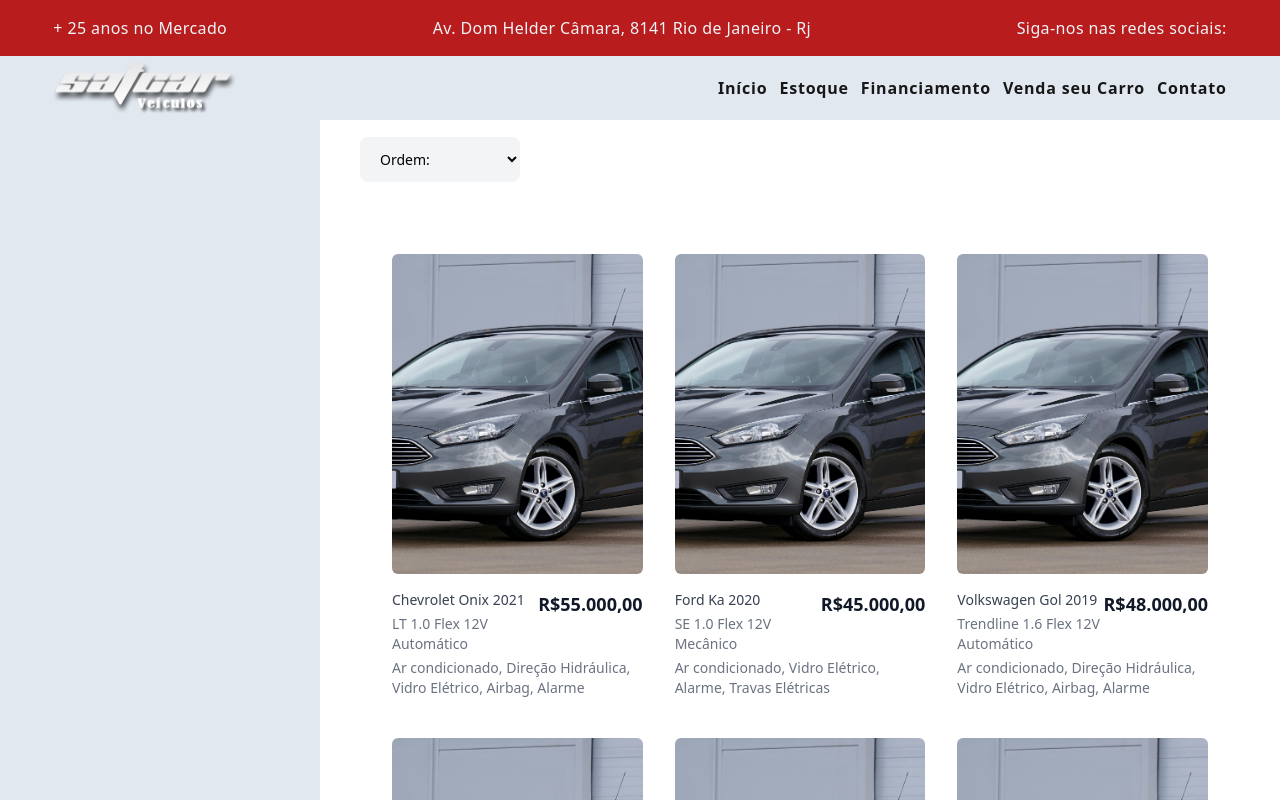
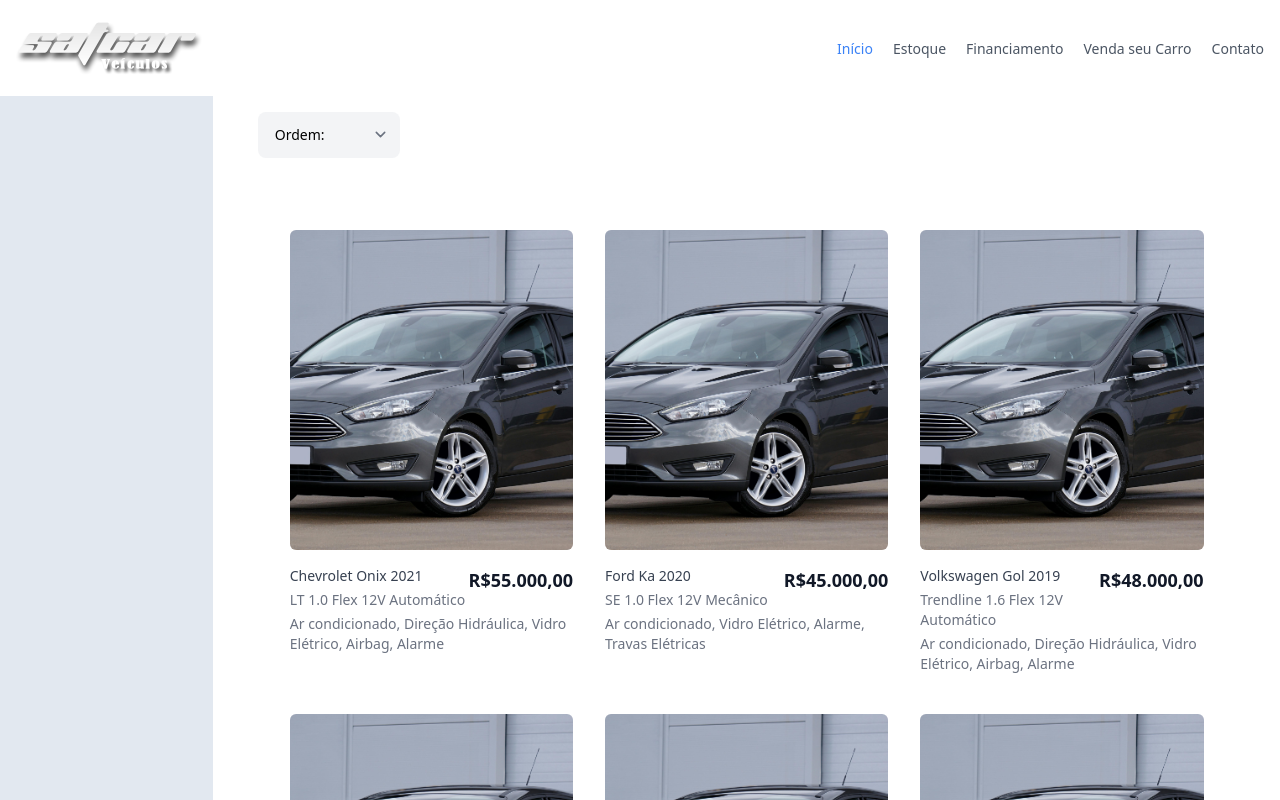
Before and after one commit to julioallday/satcar-website, an Angular app: page /estoque in a window 1280 px wide. Shown: the top 800 px of the page. Built offline with nearby package versions, Linux system fonts and the light colour scheme.

Commit message:
feat(template): add cor dinamica, posicionamento correto

```diff
--- a/package.json
+++ b/package.json
@@ -18,6 +18,7 @@
     "@angular/platform-browser": "^17.2.0",
     "@angular/platform-browser-dynamic": "^17.2.0",
     "@angular/router": "^17.2.0",
+    "@preline/collapse": "^2.0.2",
     "@preline/overlay": "^2.0.2",
     "preline": "^2.0.3",
     "rxjs": "~7.8.0",
@@ -29,6 +30,7 @@
     "@angular/cli": "^17.2.3",
     "@angular/compiler-cli": "^17.2.0",
     "@tailwindcss/aspect-ratio": "^0.4.2",
+    "@tailwindcss/forms": "^0.5.7",
     "@types/jasmine": "~5.1.0",
     "autoprefixer": "^10.4.18",
     "jasmine-core": "~5.1.0",
--- a/src/app/app.component.html
+++ b/src/app/app.component.html
@@ -1,2 +1,4 @@
-<header></header>
-<router-outlet></router-outlet>
+<div class="grid grid-rows-2">
+  <header ></header>
+  <router-outlet class="row-span-full"></router-outlet>
+</div>
--- a/src/app/components/header/header.component.html
+++ b/src/app/components/header/header.component.html
@@ -1,13 +1,34 @@
-<section class="header w-full text-slate-100">
-  <div class="header-slice flex bg-red-700 h-14 justify-center items-center">
-    <div
-      class="flex justify-between items-center h-2/4 w-11/12 tracking-wide text-center"
-    >
-      <span>+ 25 anos no Mercado</span>
-      <span>Av. Dom Helder Câmara, 8141 Rio de Janeiro - Rj</span>
-      <span>Siga-nos nas redes sociais:</span>
+
+  <section class="flex flex-wrap fixed sm:justify-start sm:flex-nowrap z-50 w-full  text-sm py-4 transition-colors " [ngClass]="{'bg-transparent': isTransparent, 'dark:bg-gray-800': !isTransparent}">
+  <nav class="max-w-[85rem] w-full mx-auto px-4 sm:flex sm:items-center sm:justify-between" aria-label="Global">
+    <div class="flex items-center justify-between">
+      <a class="flex-none" href="#">
+        <img class="w-3/6 h-auto" src="../../../assets/logo.png" alt="Logo">
+      </a>
+      <div class="sm:hidden">
+        <button type="button" class="hs-collapse-toggle p-2 inline-flex justify-center items-center gap-x-2 rounded-lg border border-gray-200 bg-white text-gray-800 shadow-sm hover:bg-gray-50 disabled:opacity-50 disabled:pointer-events-none dark:bg-transparent dark:border-gray-700 dark:text-white dark:hover:bg-white/10 dark:focus:outline-none dark:focus:ring-1 dark:focus:ring-gray-600" data-hs-collapse="#navbar-image-2" aria-controls="navbar-image-2" aria-label="Toggle navigation">
+          <svg class="hs-collapse-open:hidden flex-shrink-0 size-4" xmlns="http://www.w3.org/2000/svg" width="24" height="24" viewBox="0 0 24 24" fill="none" stroke="currentColor" stroke-width="2" stroke-linecap="round" stroke-linejoin="round"><line x1="3" x2="21" y1="6" y2="6"/><line x1="3" x2="21" y1="12" y2="12"/><line x1="3" x2="21" y1="18" y2="18"/></svg>
+          <svg class="hs-collapse-open:block hidden flex-shrink-0 size-4" xmlns="http://www.w3.org/2000/svg" width="24" height="24" viewBox="0 0 24 24" fill="none" stroke="currentColor" stroke-width="2" stroke-linecap="round" stroke-linejoin="round"><path d="M18 6 6 18"/><path d="m6 6 12 12"/></svg>
+        </button>
+      </div>
     </div>
-  </div>
+    <div id="navbar-image-2" class="hs-collapse hidden overflow-hidden transition-all duration-300 basis-full grow sm:block">
+      <div class="flex flex-col gap-5 mt-5 sm:flex-row sm:items-center sm:justify-end sm:mt-0 sm:ps-5">
+        <button [routerLink]="['/inicio']" class="font-medium text-blue-500 dark:focus:outline-none dark:focus:ring-1 dark:focus:ring-gray-600" href="#" aria-current="page">Início</button>
+        <button [routerLink]="['/estoque']" class="font-medium text-gray-600 hover:text-gray-400 dark:text-gray-400 dark:hover:text-gray-500 dark:focus:outline-none dark:focus:ring-1 dark:focus:ring-gray-600" href="#">Estoque</button>
+        <button [routerLink]="['/financiamento']" class="font-medium text-gray-600 hover:text-gray-400 dark:text-gray-400 dark:hover:text-gray-500 dark:focus:outline-none dark:focus:ring-1 dark:focus:ring-gray-600" href="#">Financiamento</button>
+        <button [routerLink]="['/venda-seu-carro']" class="font-medium text-gray-600 hover:text-gray-400 dark:text-gray-400 dark:hover:text-gray-500 dark:focus:outline-none dark:focus:ring-1 dark:focus:ring-gray-600" href="#">Venda seu Carro</button>
+        <button [routerLink]="['contato']" class="font-medium text-gray-600 hover:text-gray-400 dark:text-gray-400 dark:hover:text-gray-500 dark:focus:outline-none dark:focus:ring-1 dark:focus:ring-gray-600" href="#">Contato</button>
+      </div>
+    </div>
+  </nav>
+</section>
+
+
+
+
+
+<!--
   <div class="navbar-slice flex justify-center bg-slate-200 h-16 w-full">
     <div class="flex justify-between items-center h-full w-11/12">
       <img src="../../../assets/logo.png" alt="logo satcar" class="h-full" />
@@ -22,4 +43,4 @@
       </nav>
     </div>
   </div>
-</section>
+</section> -->
--- a/src/app/components/header/header.component.ts
+++ b/src/app/components/header/header.component.ts
@@ -1,13 +1,33 @@
-import { Component } from '@angular/core';
+import { NgClass } from '@angular/common';
+import { Component, HostListener } from '@angular/core';
 import { RouterLink } from '@angular/router';
 
 @Component({
   selector: 'header',
   standalone: true,
-  imports: [RouterLink],
+  imports: [RouterLink, NgClass],
   templateUrl: './header.component.html',
   styleUrl: './header.component.css'
 })
 export class HeaderComponent {
 
+  isTransparent = true;
+
+  @HostListener('window:scroll', ['$event'])
+  onWindowScroll() {
+    // Verifica a posição de rolagem da página
+    const verticalOffset = window.scrollY || document.documentElement.scrollTop || document.body.scrollTop || 0;
+
+    // Defina um valor de limite, por exemplo, 100 pixels
+    const limit = 110;
+
+    // Se a posição de rolagem for maior que o limite, adiciona uma classe para cor sólida
+    if (verticalOffset > limit) {
+      this.isTransparent = false;
+    } else {
+      this.isTransparent = true;
+
+    }
+  }
+
 }
--- a/src/app/estoque/estoque.component.html
+++ b/src/app/estoque/estoque.component.html
@@ -1,6 +1,12 @@
-<div class="lista-produtos grid grid-cols-12">
-  <div class="h-screen col-span-3 bg-slate-200"></div>
-  <div class="col-start-4 col-end-13 w-11/12 mx-auto flex flex-col">
+<div class="lista-produtos grid grid-cols-12 mt-24">
+  <div class="h-screen col-span-2 bg-slate-200">
+    <div class="flex flex-col justify-center items-center"></div>
+
+  </div>
+
+
+
+  <div class="col-start-3 col-end-13 w-11/12 mx-auto flex flex-col">
     <div class="options flex justify-start items-end h-16 w-full ">
      <div>
        <select
--- a/src/app/inicio/inicio.component.ts
+++ b/src/app/inicio/inicio.component.ts
@@ -9,11 +9,14 @@
 import { DepoimentosComponent } from '../components/depoimentos/depoimentos.component';
 import { DiferenciaisComponent } from '../components/diferenciais/diferenciais.component';
 import { RodapeComponent } from '../components/rodape/rodape.component';
+import { HeaderComponent } from '../components/header/header.component';
 
 @Component({
   selector: 'inicio',
   standalone: true,
-  imports: [CarrosselComponent,
+  imports: [
+    HeaderComponent,
+    CarrosselComponent,
     BuscadorVeiculosComponent,
     InputBuscadorComponent,
     PainelDescubraComponent,
--- a/tailwind.config.js
+++ b/tailwind.config.js
@@ -4,5 +4,9 @@
   theme: {
     extend: {},
   },
-  plugins: [require("preline/plugin"), require("@tailwindcss/aspect-ratio")],
+  plugins: [
+    require("preline/plugin"),
+    require("@tailwindcss/aspect-ratio"),
+    require("@tailwindcss/forms"),
+  ],
 };
```
Also changed, not shown: 1 other file (tests, documents, lock files or other folders).
